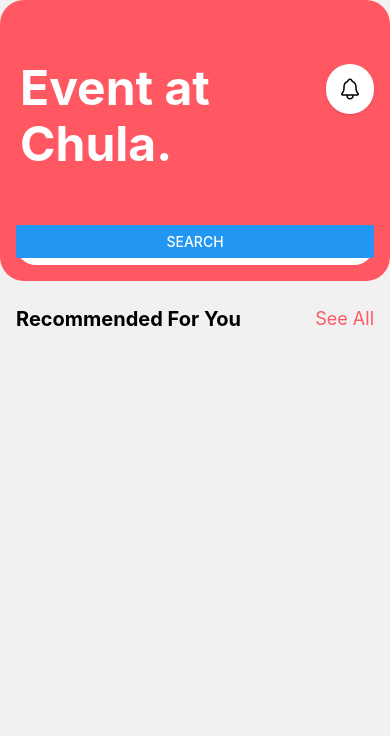
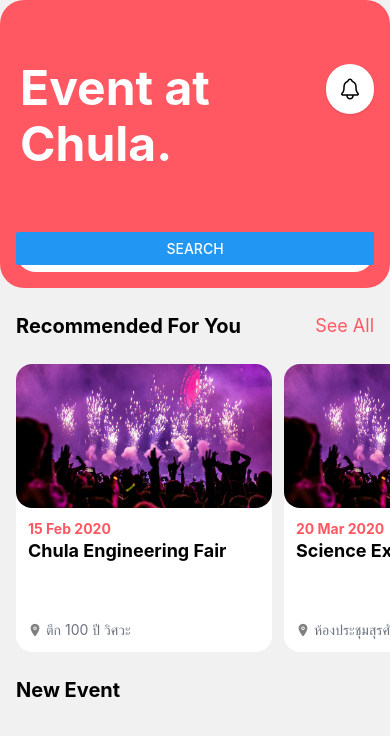
Before and after one commit to thinc-org/hc24-team-6, a React Native app: screen /Home in a window 390 px wide. Shown: the top 736 px of the page. Built offline with nearby package versions, Linux system fonts and the light colour scheme.

Commit message:
feat: home screen

```diff
--- a/src/screens/HomeScreen.jsx
+++ b/src/screens/HomeScreen.jsx
@@ -2,14 +2,42 @@ import { View, Text, Button, ScrollView } from "react-native";
 import React from "react";
 import Icon from "react-native-vector-icons/Ionicons";
 import EventCard from "../components/EventCard";
+// import Card from "../components/Card";
 
 export default function HomeScreen() {
+  const eventData = [
+    {
+      id: 1,
+      date: "15 Feb 2020",
+      name: "Chula Engineering Fair",
+      location: "ตึก 100 ปี วิศวะ",
+      imageSource: require("../../assets/event.jpeg"),
+    },
+    {
+      id: 2,
+      date: "20 Mar 2020",
+      name: "Science Exhibition",
+      location: "ห้องประชุมสุรศักดิ์",
+      imageSource: require("../../assets/event.jpeg"),
+    },
+    {
+      id: 3,
+      date: "10 Apr 2020",
+      name: "Art Festival",
+      location: "สนามกีฬา",
+      imageSource: require("../../assets/event.jpeg"),
+    },
+  ];
+
   return (
     <View className="flex flex-col w-screen h-screen bg-background">
-      <View className="bg-red h-1/3 w-full rounded-3xl flex-col justify-between pb-4">
+      <ScrollView className="">
+        <View className="bg-red h-72 w-full rounded-3xl flex-col justify-between pb-4">
           <View className="flex flex-row justify-between">
             <View className="mt-16">
-            <Text className="text-5xl text-white font-bold pl-5">Event at</Text>
+              <Text className="text-5xl text-white font-bold pl-5">
+                Event at
+              </Text>
               <Text className="text-5xl text-white font-bold pl-5 pt-2">
                 Chula.
               </Text>
@@ -19,21 +47,51 @@ export default function HomeScreen() {
             </View>
           </View>
           <View className="mx-4 h-10 bg-white rounded-3xl">
-          <Button title="Search" onPress={() => navigation.navigate("Event")} />
+            <Button
+              title="Search"
+              onPress={() => navigation.navigate("Event")}
+            />
           </View>
         </View>
+
         <View className="flex flex-row justify-between">
-        <Text className="font-bold text-xl mx-4 mt-6 ">
+          <Text className="font-bold text-xl mx-4 mt-6">
             Recommended For You
           </Text>
-        <Text className="text-lg items-center mx-4 mt-6 text-red">See All</Text>
+          <Text className="text-lg items-center mx-4 mt-6 text-red">
+            See All
+          </Text>
         </View>
-      {/* <ScrollView className="flex flex-row mx-4 mt-4 overflow-x-scroll">
-        <EventCard />
-        <EventCard />
-        <EventCard />
-      </ScrollView> */}
-
+        <ScrollView
+          className="flex flex-row ml-4 mt-6"
+          horizontal
+          showsHorizontalScrollIndicator={false}
+        >
+          {eventData.map((event) => (
+            <EventCard
+              key={event.id}
+              date={event.date}
+              name={event.name}
+              location={event.location}
+              imageSource={event.imageSource}
+            />
+          ))}
+        </ScrollView>
+        <View className="flex flex-row justify-between">
+          <Text className="font-bold text-xl mx-4 mt-6 mb-6">New Event</Text>
+        </View>
+        <View className="mx-4 mb-8">
+        {/* {eventData.map((event) => (
+            <Card
+              key={event.id}
+              date={event.date}
+              name={event.name}
+              location={event.location}
+              imageSource={event.imageSource}
+            />
+          ))} */}
+        </View>
+      </ScrollView>
     </View>
   );
 }
```
Lines whose indentation alone changed are shown as unchanged.
